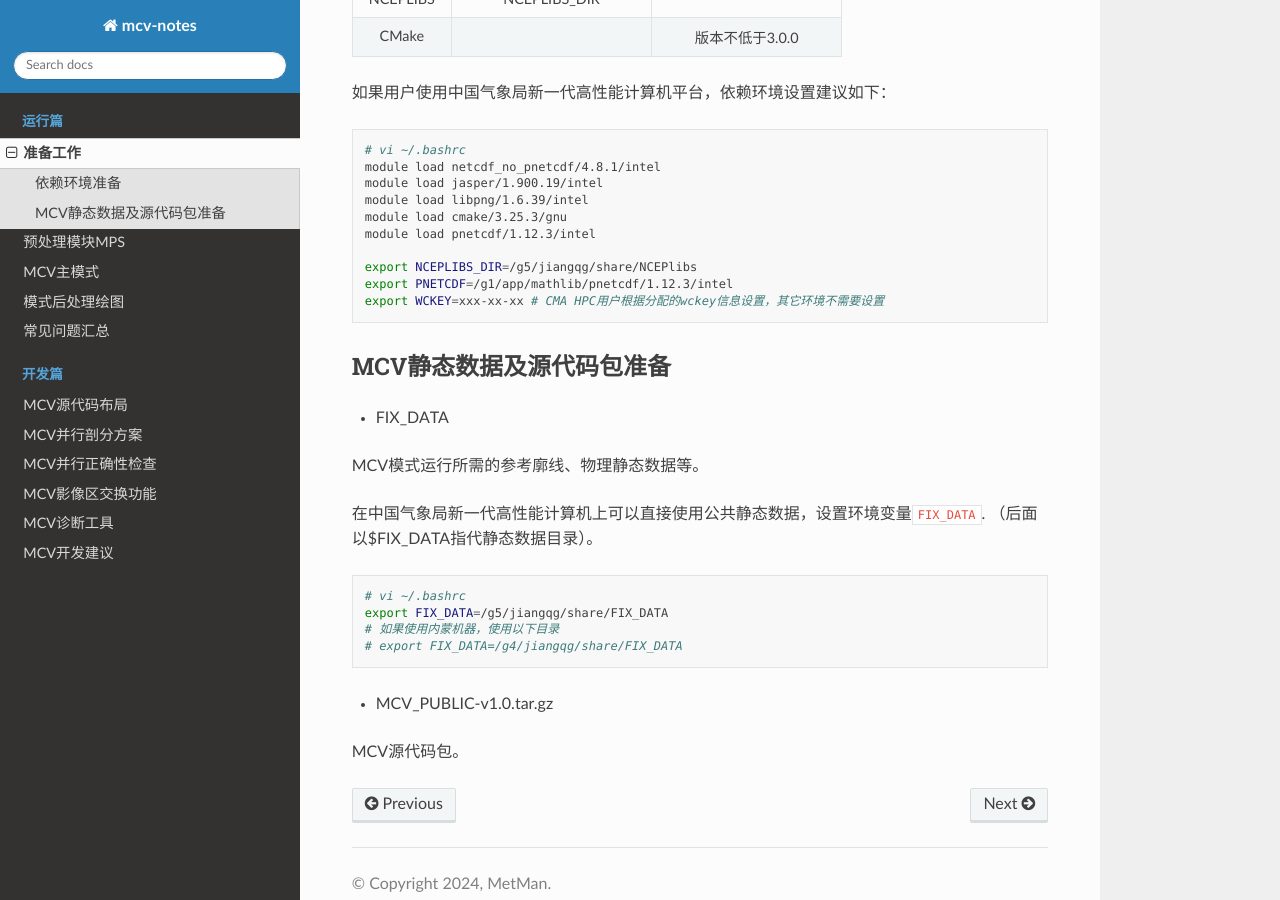
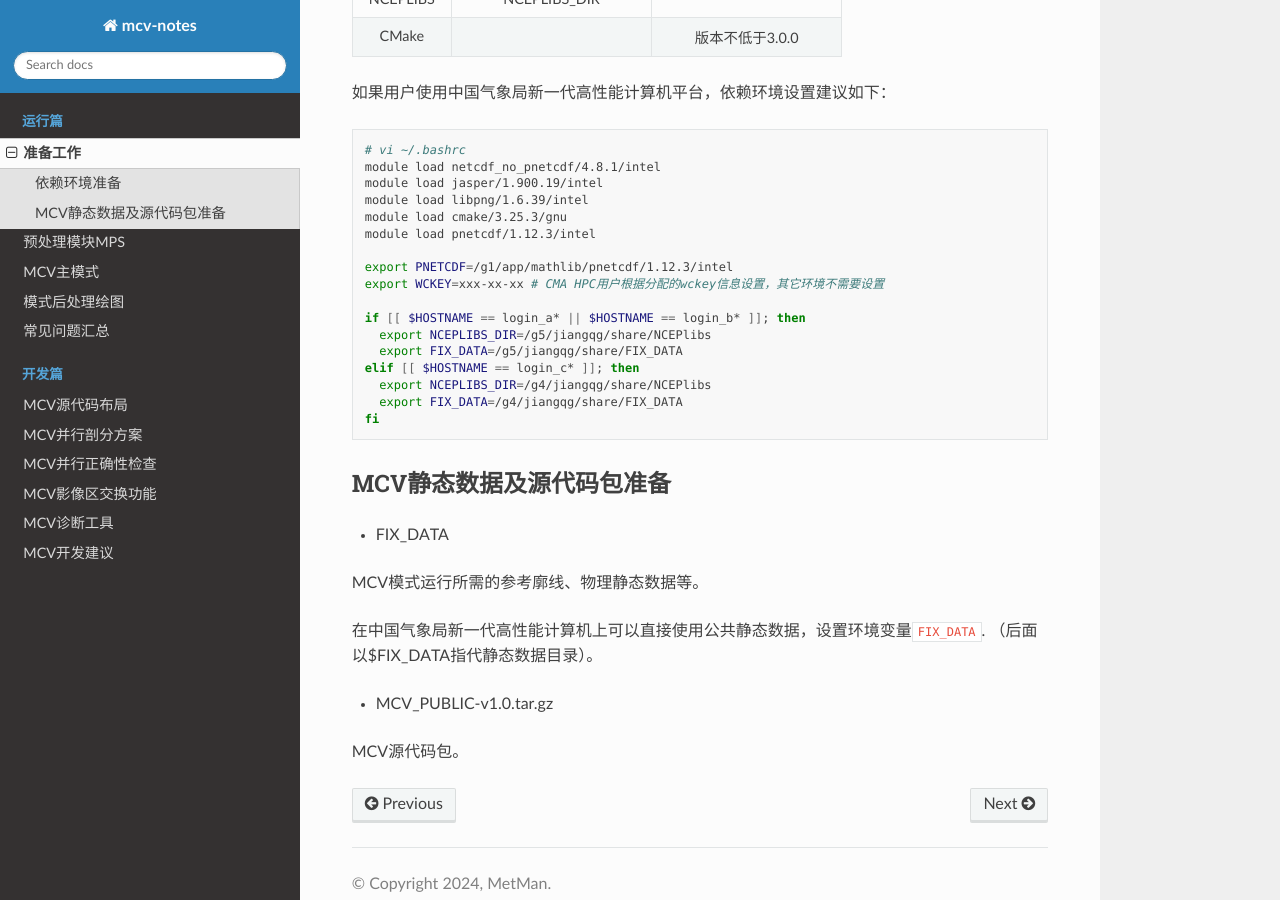
Before and after one commit to qingu/mug, a Sphinx documentation site: the page built from source/run_section/01_Depends.md, in a window 1280 px wide and 900 px high, scrolled down 475 px. Built offline with Sphinx 7.4.7 and the Read the Docs theme 2.0.0, drawn with Linux system fonts in a browser that asks for light colours.

Commit message:
use unified env config

````diff
--- a/source/run_section/01_Depends.md
+++ b/source/run_section/01_Depends.md
@@ -21,9 +21,16 @@ module load libpng/1.6.39/intel
 module load cmake/3.25.3/gnu
 module load pnetcdf/1.12.3/intel
 
-export NCEPLIBS_DIR=/g5/jiangqg/share/NCEPlibs
 export PNETCDF=/g1/app/mathlib/pnetcdf/1.12.3/intel
 export WCKEY=xxx-xx-xx # CMA HPC用户根据分配的wckey信息设置，其它环境不需要设置
+
+if [[ $HOSTNAME == login_a* || $HOSTNAME == login_b* ]]; then
+  export NCEPLIBS_DIR=/g5/jiangqg/share/NCEPlibs
+  export FIX_DATA=/g5/jiangqg/share/FIX_DATA
+elif [[ $HOSTNAME == login_c* ]]; then
+  export NCEPLIBS_DIR=/g4/jiangqg/share/NCEPlibs
+  export FIX_DATA=/g4/jiangqg/share/FIX_DATA
+fi
 ```
 
 ## MCV静态数据及源代码包准备
@@ -35,13 +42,6 @@ MCV模式运行所需的参考廓线、物理静态数据等。
 在中国气象局新一代高性能计算机上可以直接使用公共静态数据，设置环境变量`FIX_DATA`.
 （后面以$FIX_DATA指代静态数据目录）。
 
-```bash
-# vi ~/.bashrc
-export FIX_DATA=/g5/jiangqg/share/FIX_DATA
-# 如果使用内蒙机器，使用以下目录
-# export FIX_DATA=/g4/jiangqg/share/FIX_DATA
-```
-
 - MCV_PUBLIC-v1.0.tar.gz
 
 MCV源代码包。
````
